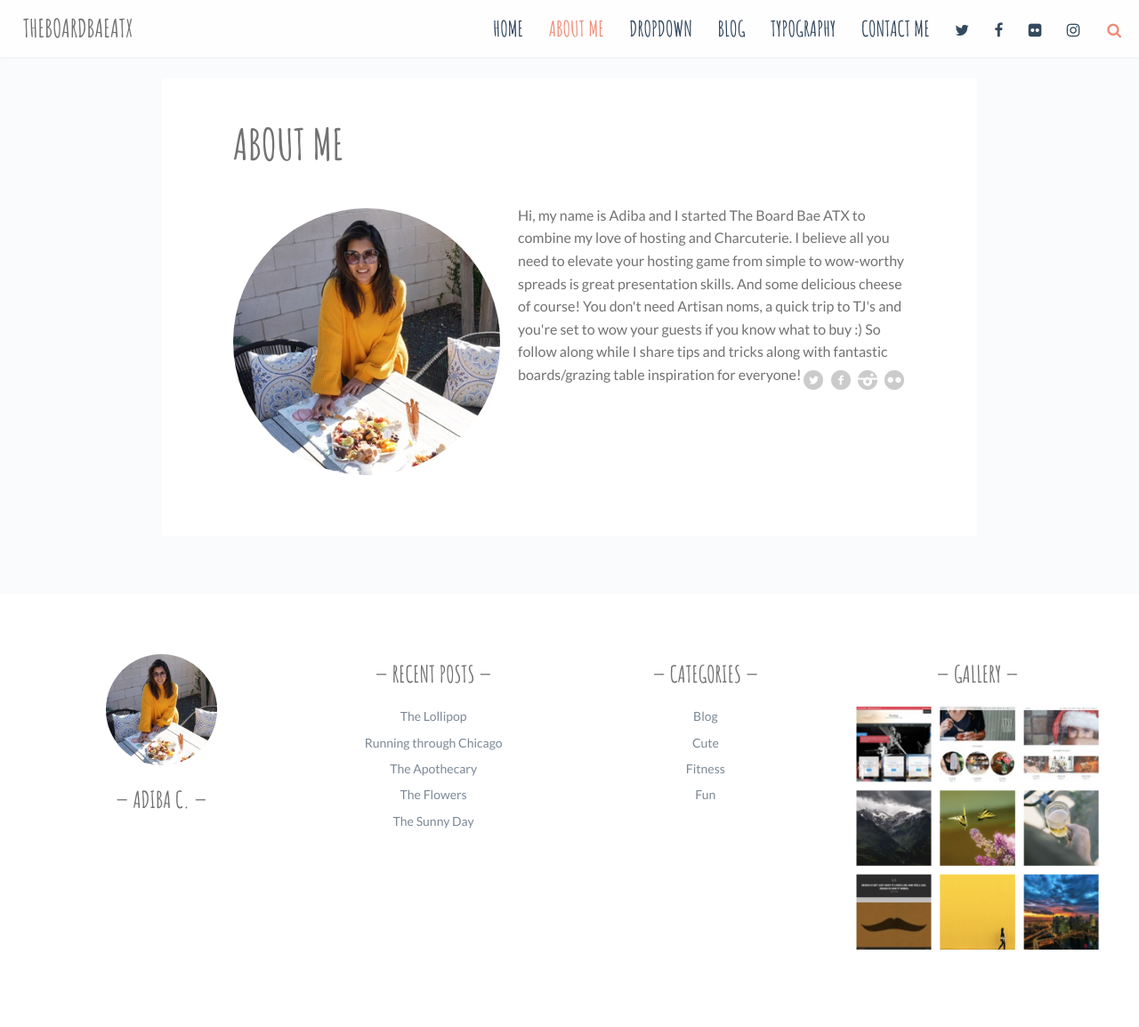
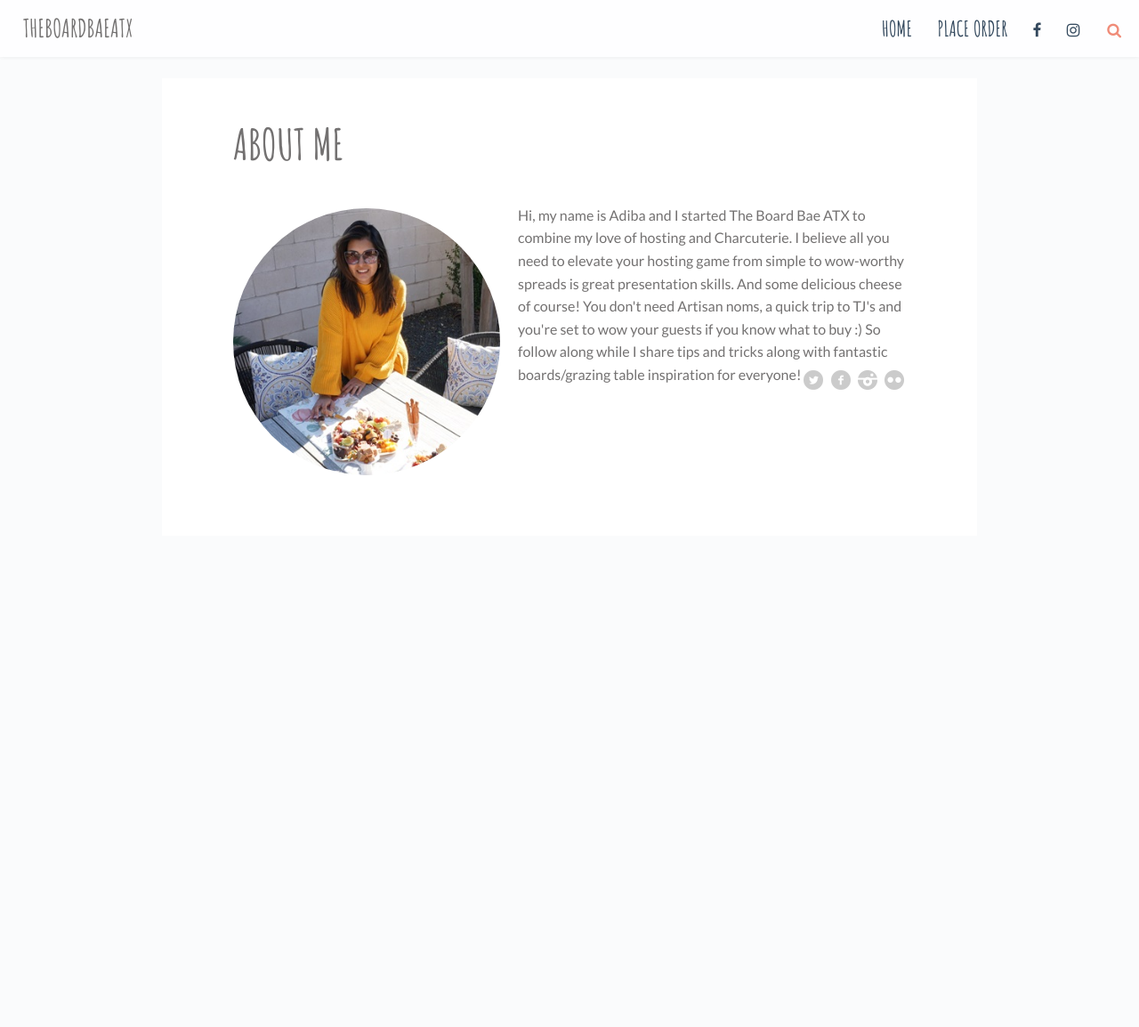
Before and after one commit to theboardbaeatx/theboardbaeatx.github.io, a plain HTML site: page about.html in a window 1280 px wide. Shown: the whole page at 89% size. After the commit the page ends 800 px from the top, so only its background shows below. Drawn offline with Linux system fonts and the light colour scheme.

Commit message:
about stuff

```diff
--- a/about.html
+++ b/about.html
@@ -35,47 +35,44 @@
         <nav id="nav" role="navigation">
             <div class="table">
                 <div class="table-cell">
-                    <ul id="menu-menu-1" class="">
+                    <ul id="menu-menu-1">
                         <li class="menu-item">
                             <a href="index.html">Home</a></li>
-                        <li class="menu-item current-menu-item">
-                            <a href="about.html">About me</a></li>
+                        <!-- <li class="menu-item">
+                            <a href="about.html">About me</a></li> -->
                         <li class="menu-item">
-                            <a href="#">Dropdown</a>
+                            <a href="#">Place Order</a>
                             <ul class="sub-menu">
                                 <li class="menu-item">
-                                    <a href="#">Cute</a></li>
+                                    <a href="https://forms.gle/CK4aMtKhZdJMZGBv7">Cheeseboard</a></li>
                                 <li class="menu-item">
-                                    <a href="#">Fun</a></li>
-                                <li class="menu-item">
-                                    <a href="#">Fitness</a>
-                                </li>
+                                    <a href="https://forms.gle/8AKaVbdxPWKZVyPd9">Grazing Table</a></li>
                             </ul>
                         </li>
-                        <li class="menu-item">
+                        <!-- <li class="menu-item">
                             <a href="blog.html">Blog</a>
                             <ul class="sub-menu">
                                 <li class="menu-item">
                                     <a href="single.html">Single</a></li>
                             </ul>
-                        </li>
-                        <li class="menu-item">
-                            <a href="typography.html">Typography</a></li>
-                        <li class="menu-item">
-                            <a href="contact.html">Contact me</a></li>
-                        <li class="menu-inline menu-item">
+                        </li> -->
+                        <!-- <li class="menu-item">
+                            <a href="typography.html">Typography</a></li> -->
+                        <!-- <li class="menu-item">
+                            <a href="https://docs.google.com/forms/d/1OvB7f2bqLHKszC7jhcb464SuseJWSrfJdmxHfG3uIcU/viewform?pli=1&pli=1&edit_requested=true">Place Order</a></li> -->
+                        <!-- <li class="menu-inline menu-item">
                             <a title="Twitter" href="http://twitter.com/fh5co">
                                 <i class="fa fa-twitter"></i><span class="i">Twitter</span>
-                            </a></li>
+                            </a></li> -->
                         <li class="menu-inline menu-item">
-                            <a title="Facebook" href="http://www.facebook.com/fh5co">
+                            <a title="Facebook" href="https://www.facebook.com/people/The-Board-Bae-ATX/61552554586458/?mibextid=9R9pXO">
                                 <i class="fa fa-facebook"></i><span class="i">Facebook</span>
                             </a></li>
+                        <!-- <li class="menu-inline menu-item">
+                            <a title="Flickr" href="#"><i class="fa fa-flickr"></i><span class="i">Flickr</span></a>
+                        </li> -->
                         <li class="menu-inline menu-item">
-                            <a title="Flickr" href="#"><i class="fa fa-flickr"></i><span class="i">Flickr</span></a>
-                        </li>
-                        <li class="menu-inline menu-item">
-                            <a title="Instagram" href="#">
+                            <a title="Instagram" href="https://instagram.com/theboardbaeatx?igshid=djg0Z2w2YnZyeTk4">
                                 <i class="fa fa-instagram"></i><span class="i">Instagram</span>
                             </a>
                         </li>
@@ -132,75 +129,7 @@
 </div><!-- /wrap -->
 
 
-<div class="footer-widgets widget-count-4">
 
-    <div class="wrap">
-
-        <div class="mt-about-you-widget">
-            <div class="widget footer">
-
-                <img class="mt-about-avatar" src="images/about-me.jpg" alt="Adiba C."/>
-
-
-                <h4>Adiba C.</h4>
-
-                <!-- <div class="mt-about-bio">
-                    <p>Hi, my name is Adiba and I started The Board Bae ATX to combine
-                        my love of hosting and Charcuterie. I believe all you need to
-                        elevate your hosting game from simple to wow-worthy spreads is
-                        great presentation skills. And some delicious cheese of course!
-                        You don&apos;t need Artisan noms, a quick trip to TJ&apos;s
-                        and you&apos;re set to wow your guests if you know what to buy :)
-                        So follow along while I share tips and tricks along with
-                        fantastic boards/grazing table inspiration for everyone!</p>
-                </div> -->
-
-
-            </div>
-        </div>
-        <div class="widget footer"><h4>Recent Posts</h4>
-            <ul>
-                <li>
-                    <a href="#">The Lollipop</a>
-                </li>
-                <li>
-                    <a href="#">Running through Chicago</a>
-                </li>
-                <li>
-                    <a href="#">The Apothecary</a>
-                </li>
-                <li>
-                    <a href="#">The Flowers</a>
-                </li>
-                <li>
-                    <a href="#">The Sunny Day</a>
-                </li>
-            </ul>
-        </div>
-        <div class="widget footer"><h4>Categories</h4>
-            <ul>
-                <li class="cat-item cat-item-6">
-                    <a href="#" title="A cute little description would go in here">Blog</a>
-                </li>
-                <li class="cat-item cat-item-7">
-                    <a href="#" title="A cute little description would go in here">Cute</a>
-                </li>
-                <li class="cat-item cat-item-8">
-                    <a href="#">Fitness</a>
-                </li>
-                <li class="cat-item cat-item-9">
-                    <a href="#">Fun</a>
-                </li>
-            </ul>
-        </div>
-        <div class="widget footer"><h4>Gallery</h4>
-            <div class="textwidget">
-                <img src="images/gallery.png" alt="">
-            </div>
-        </div>
-    </div>
-
-</div>
 
 <div id="topsearch">
     <div class="table">
```
